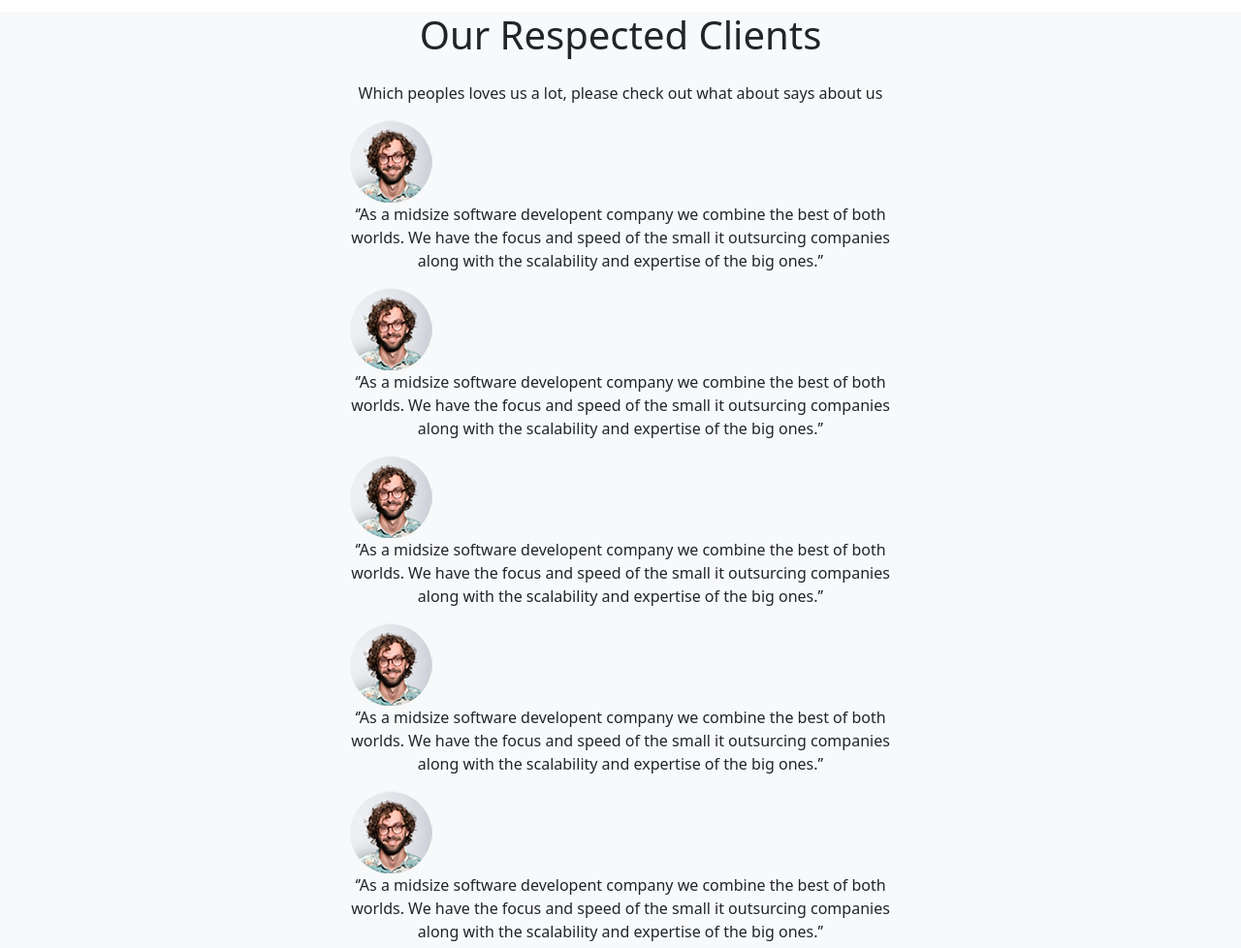
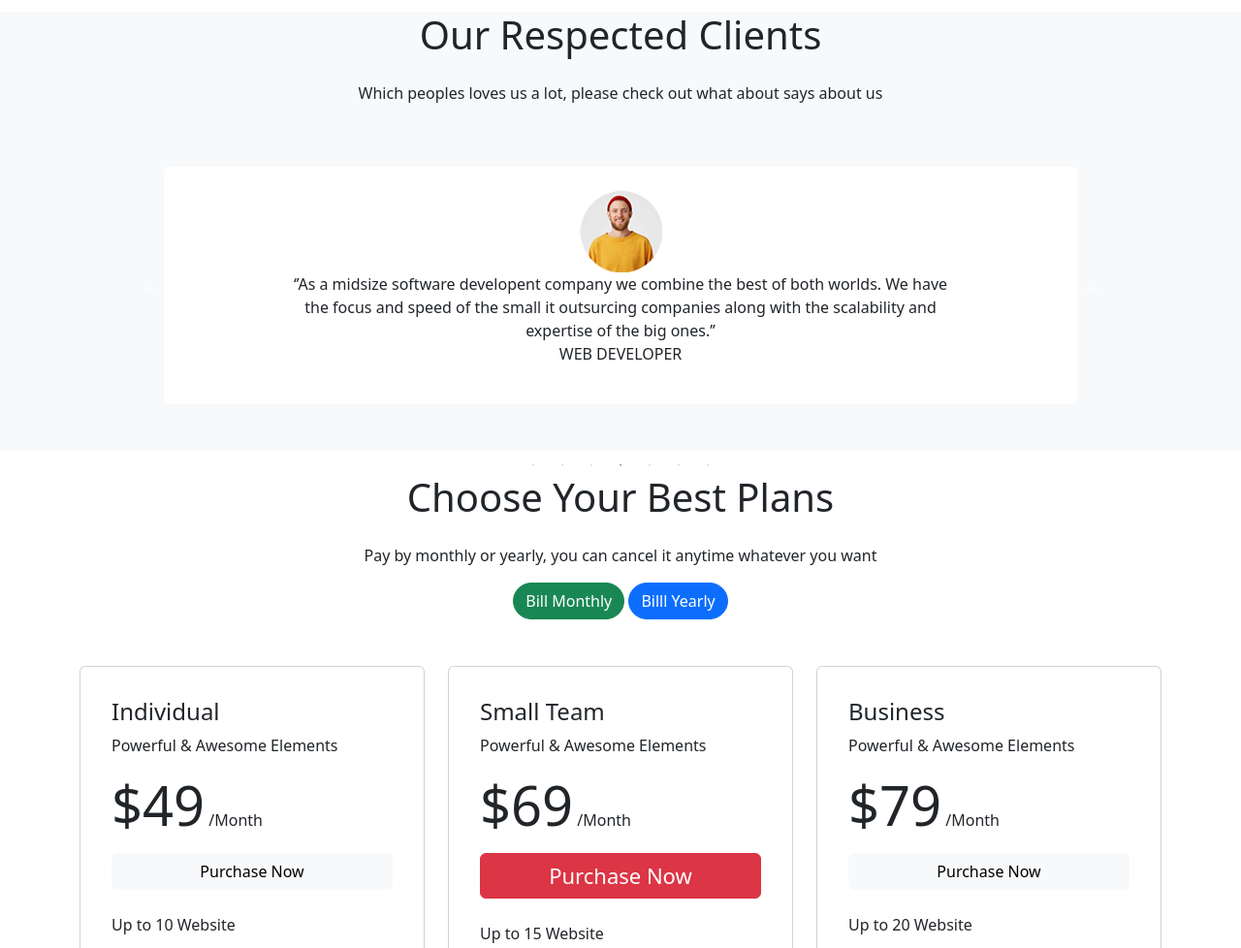
Before and after one commit to vandna-sharma/bootstrap_project, a plain HTML site: page index.html in a window 1280 px wide. Shown: the part 4520-5498 px from the top of the page at 97% size. Drawn offline with Linux system fonts and the light colour scheme; a web font is replaced by a local one.

Commit message:
slider commited

```diff
--- a/assets/css/style.css
+++ b/assets/css/style.css
@@ -43,6 +43,16 @@ a{
     color: black;
     padding: 0px 13px;
 }
-@media screen and (max-width:600px) {
+@media screen and (max-width:768px) {
+  .hero{
+    width: 100%;
+  }
+}
+.item{
+    width: 100px;
+}
+
+.fa-star{
+    color: yellow;
 
 }
--- a/index.html
+++ b/index.html
@@ -381,51 +381,79 @@
                         <h1 class="my-4">Our Respected Clients</h1>
                         <p>Which peoples loves us a lot, please check out what about says about us</p>
 
-                           <div class="container hero">
-                            <div class="row">
+                           <div class="hero w-75 m-auto py-lg-5">
 
-                                <div class="item w-100 h-50">
-                                    <img src="assets/images/clients-1.png" class="img-fluid">
-                                    <p>‘’As a midsize software developent company we combine the best of both worlds. We have the focus and speed of the small it outsurcing companies along with the scalability and expertise of the big ones.’’</p>
+
+                                <div class="item  rounded-2 bg-white">
+                                    <div class="px-3 py-4 ">
+
+                                    <img src="assets/images/clients-1.png" class="img-fluid d-block m-auto">
+
+
+                                    <p class="w-100">‘’As a midsize software developent company we combine the best of both worlds. We have the focus and speed of the small it outsurcing companies along with the scalability and expertise of the big ones.’’</p>
+                                <p>WEB DEVELOPER</p>
+
+                                </div>
+                                </div>
+
+
+                                <div class="item bg-white d-flex gx-5 rounded-2  ">
+                                    <div class="px-3 py-4">
+                                    <img src="assets/images/clients-3.png" class="img-fluid d-block m-auto">
+
+                                    <p class="w-100">‘’As a midsize software developent company we combine the best of both worlds. We have the focus and speed of the small it outsurcing companies along with the scalability and expertise of the big ones.’’</p>
+                                    <p>WEB DEVELOPER</p>
 
                                 </div>
 
-                                <div class="item  w-100 h-50">
-                                    <img src="assets/images/clients-1.png" class="img-fluid">
-                                    <p>‘’As a midsize software developent company we combine the best of both worlds. We have the focus and speed of the small it outsurcing companies along with the scalability and expertise of the big ones.’’</p>
+                                </div>
+                                <div class="item bg-white rounded-2  ">
+                                    <div class="px-3 py-4">
+                                    <img src="assets/images/clients-1.png" class="img-fluid d-block m-auto">
+                                    <p class="w-75 m-auto">‘’As a midsize software developent company we combine the best of both worlds. We have the focus and speed of the small it outsurcing companies along with the scalability and expertise of the big ones.’’</p>
+                                    <p>WEB DEVELOPER</p>
+
+                                </div>
+
+                                </div>
+                                <div class="item bg-white rounded-2 ">
+                                    <div class="px-3 py-4">
+                                    <img src="assets/images/clients-3.png" class="img-fluid d-block m-auto">
+                                    <p class="w-75 m-auto">‘’As a midsize software developent company we combine the best of both worlds. We have the focus and speed of the small it outsurcing companies along with the scalability and expertise of the big ones.’’</p>
+
+                                    <p>WEB DEVELOPER</p>
+
+                                </div>
+
+                                </div>
+                                <div class="item bg-white rounded-2 ">
+                                    <div class="px-3 py-4">
+                                    <img src="assets/images/clients-1.png" class="img-fluid d-block m-auto">
+                                    <p class="w-75 m-auto">‘’As a midsize software developent company we combine the best of both worlds. We have the focus and speed of the small it outsurcing companies along with the scalability and expertise of the big ones.’’</p>
+
+                                    <p>WEB DEVELOPER</p>
+
+                                </div>
+
+                                </div>
+                                <div class="item bg-white rounded-2">
+                                    <div class="px-3 py-4">
+                                    <img src="assets/images/clients-1.png" class="img-fluid d-block m-auto">
+                                    <p class="w-75 m-auto">‘’As a midsize software developent company we combine the best of both worlds. We have the focus and speed of the small it outsurcing companies along with the scalability and expertise of the big ones.’’</p>
+                                    <p>WEB DEVELOPER</p>
+
+                                </div>
+
+                                </div>
+                                <div class="item bg-white rounded-2">
+                                    <div class="px-3 py-4">
+                                    <img src="assets/images/clients-1.png" class="img-fluid d-block m-auto">
+                                    <p class="w-75 m-auto">‘’As a midsize software developent company we combine the best of both worlds. We have the focus and speed of the small it outsurcing companies along with the scalability and expertise of the big ones.’’</p>
+                                    <p>WEB DEVELOPER</p>
+
+                                </div>
 
 
-                                </div>
-                                <div class="item w-100 h-50">
-                                    <img src="assets/images/clients-1.png" class="img-fluid">
-                                    <p>‘’As a midsize software developent company we combine the best of both worlds. We have the focus and speed of the small it outsurcing companies along with the scalability and expertise of the big ones.’’</p>
-
-
-                                </div>
-                                <div class="item  w-100 h-50">
-                                    <img src="assets/images/clients-1.png" class="img-fluid">
-                                    <p>‘’As a midsize software developent company we combine the best of both worlds. We have the focus and speed of the small it outsurcing companies along with the scalability and expertise of the big ones.’’</p>
-
-
-                                </div>
-                                <div class="item  w-100 h-50">
-                                    <img src="assets/images/clients-1.png" class="img-fluid">
-                                    <p>‘’As a midsize software developent company we combine the best of both worlds. We have the focus and speed of the small it outsurcing companies along with the scalability and expertise of the big ones.’’</p>
-
-
-                                </div>
-                                <div class="item w-100 h-50">
-                                    <img src="assets/images/clients-1.png" class="img-fluid">
-                                    <p>‘’As a midsize software developent company we combine the best of both worlds. We have the focus and speed of the small it outsurcing companies along with the scalability and expertise of the big ones.’’</p>
-
-
-                                </div>
-                                <div class="item  w-100 h-50">
-                                    <img src="assets/images/clients-1.png" class="img-fluid">
-                                    <p>‘’As a midsize software developent company we combine the best of both worlds. We have the focus and speed of the small it outsurcing companies along with the scalability and expertise of the big ones.’’</p>
-
-
-                            </div>
 
                             </div>
                             </div>
@@ -638,7 +666,10 @@
         dots: true,
   infinite: true,
   speed: 300,
-  slidesToShow: 2,
+  slidesToShow: 1,
+  autoplay: true,
+  autoplaySpeed: 2000,
+
 
        })
     </script>
```
Also changed, not shown: assets/images/clients-3 (1).png (added).
